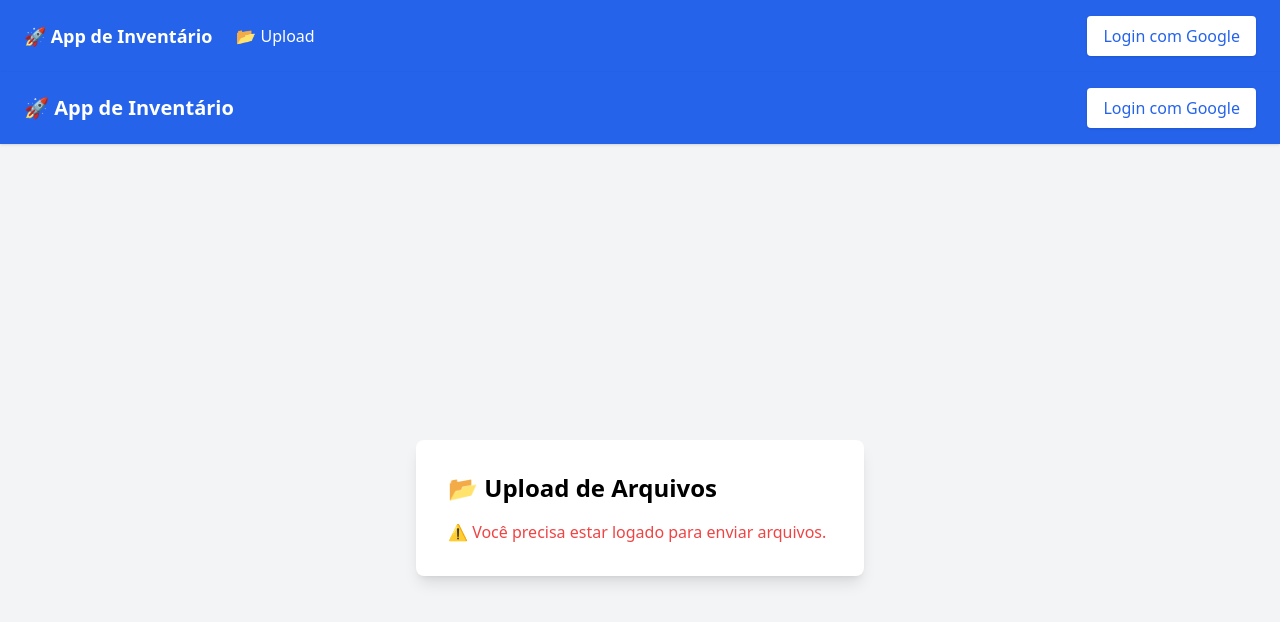
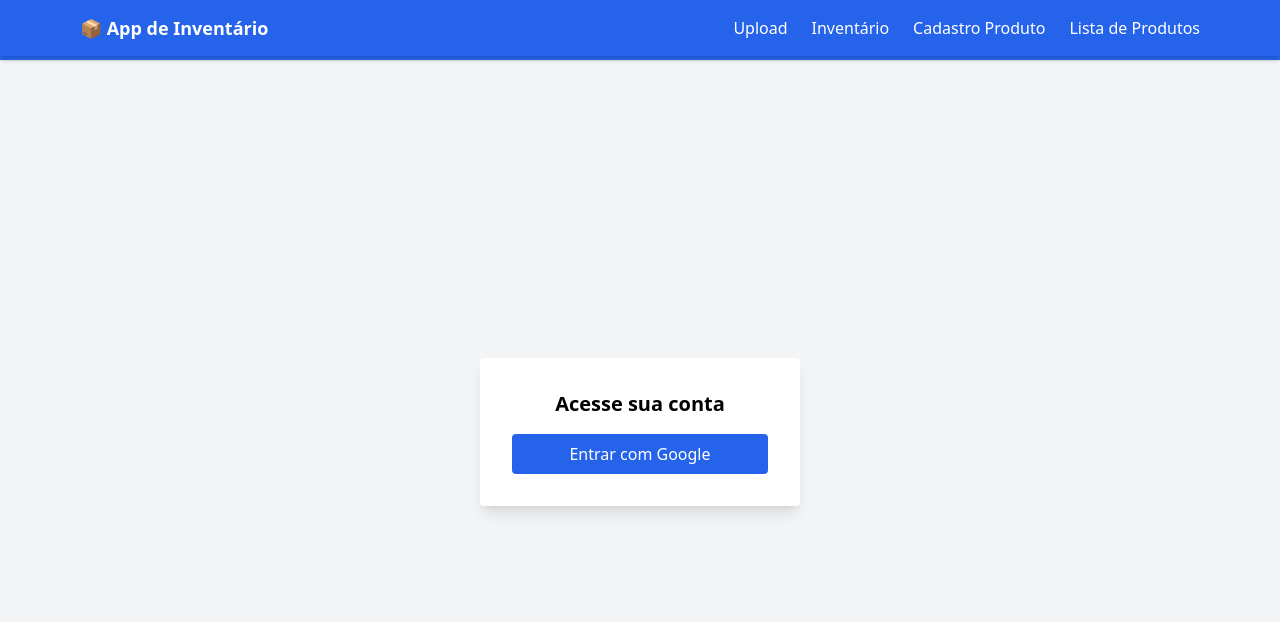
Before and after one commit to iastecsolucao-art/inventario, a Next.js app: page / in a window 1280 px wide. Shown: the top 622 px of the page. Built offline with nearby package versions, Linux system fonts and the light colour scheme; no server answers.

Commit message:
Minha atualização

```diff
--- a/components/Navbar.js
+++ b/components/Navbar.js
@@ -1,48 +1,56 @@
+import { useState } from "react";
 import Link from "next/link";
-import { useSession, signIn, signOut } from "next-auth/react";
+import { signOut } from "next-auth/react";
 
-export default function Navbar() {
-  const { data: session } = useSession();
+export default function Navbar({ session }) {
+  const [menuOpen, setMenuOpen] = useState(false);
 
   return (
-    <nav className="bg-blue-600 text-white px-6 py-4 flex justify-between items-center shadow">
-      {/* Lado Esquerdo */}
-      <div className="flex items-center gap-6">
-        <Link href="/" className="font-bold text-lg">🚀 App de Inventário</Link>
-        <Link href="/upload">📂 Upload</Link>
-        {session && (
-          <>
-            <Link href="/contagem">📦 Inventário</Link>
-            <Link href="/produtos">📝 Cadastro Produto</Link>
-            <Link href="/listar_produtos">📋 Lista de Produtos</Link>
-          </>
-        )}
-        {session?.user?.role === "admin" && (
-          <Link href="/relatorios">📊 Relatórios</Link>
-        )}
-      </div>
+    <nav className="bg-blue-600 text-white fixed top-0 w-full shadow-md z-50">
+      <div className="max-w-6xl mx-auto px-4">
+        <div className="flex justify-between items-center h-14">
+          {/* Logo */}
+          <Link href="/" className="font-bold text-lg flex items-center gap-1">
+            📦 App de Inventário
+          </Link>
 
-      {/* Lado Direito */}
-      <div>
-        {!session ? (
-          <button
-            onClick={() => signIn("google")}
-            className="bg-white text-blue-600 px-4 py-2 rounded shadow hover:bg-gray-200"
-          >
-            Login com Google
-          </button>
-        ) : (
-          <div className="flex items-center gap-4">
-            <span className="text-sm">Olá, {session.user.name}</span>
+          {/* Menu desktop */}
+          <div className="hidden md:flex gap-6">
+            <Link href="/upload">Upload</Link>
+            <Link href="/contagem">Inventário</Link>
+            <Link href="/produtos">Cadastro Produto</Link>
+            <Link href="/listar_produtos">Lista de Produtos</Link>
+          </div>
+
+          {/* Botão sair */}
+          {session && (
             <button
               onClick={() => signOut()}
-              className="bg-red-500 text-white px-4 py-2 rounded shadow hover:bg-red-600"
+              className="bg-red-500 px-3 py-1 rounded hover:bg-red-600"
             >
               Sair
             </button>
-          </div>
-        )}
+          )}
+
+          {/* Botão hamburguer no mobile */}
+          <button
+            className="md:hidden text-2xl"
+            onClick={() => setMenuOpen(!menuOpen)}
+          >
+            ☰
+          </button>
+        </div>
       </div>
+
+      {/* Menu mobile */}
+      {menuOpen && (
+        <div className="md:hidden bg-blue-700 px-4 pb-3 space-y-2">
+          <Link href="/upload" className="block">Upload</Link>
+          <Link href="/contagem" className="block">Inventário</Link>
+          <Link href="/produtos" className="block">Cadastro Produto</Link>
+          <Link href="/listar_produtos" className="block">Lista de Produtos</Link>
+        </div>
+      )}
     </nav>
   );
 }
--- a/pages/index.js
+++ b/pages/index.js
@@ -1,88 +1,23 @@
-import { useState } from "react";
-import { useSession, signIn, signOut } from "next-auth/react";
+import { signIn } from "next-auth/react";
 
 export default function Home() {
-  const { data: session, status } = useSession();
-  const [file, setFile] = useState(null);
-  const [resposta, setResposta] = useState(null);
+  return (
+    <div className="h-screen flex flex-col items-center justify-center bg-gray-100">
+      {/* Header fixo */}
+      <header className="w-full fixed top-0 bg-blue-600 p-4 text-white font-bold text-lg text-center shadow">
+        📦 App de Inventário
+      </header>
 
-  const handleSubmit = async (e) => {
-    e.preventDefault();
-    if (!file) return;
-
-    const formData = new FormData();
-    formData.append("tipo", "produto");
-    formData.append("file", file);
-
-    const res = await fetch("https://n8n.iastec.servicos.ws/webhook/upload", {
-      method: "POST",
-      body: formData,
-    });
-    const data = await res.json();
-    setResposta(data);
-  };
-
-  return (
-    <div className="min-h-screen flex flex-col bg-gray-100">
-      {/* NAVBAR */}
-      <nav className="bg-blue-600 text-white px-6 py-4 flex justify-between items-center shadow">
-        <h1 className="text-xl font-bold">🚀 App de Inventário</h1>
-        <div>
-          {!session && (
-            <button
-              onClick={() => signIn("google")}
-              className="bg-white text-blue-600 px-4 py-2 rounded shadow hover:bg-gray-200"
-            >
-              Login com Google
-            </button>
-          )}
-          {session && (
-            <div className="flex items-center gap-4">
-              <span className="text-sm">Olá, {session.user.name}</span>
-              <button
-                onClick={() => signOut()}
-                className="bg-red-500 text-white px-4 py-2 rounded shadow hover:bg-red-600"
-              >
-                Sair
-              </button>
-            </div>
-          )}
-        </div>
-      </nav>
-
-      {/* CONTEÚDO PRINCIPAL */}
-      <main className="flex-1 flex flex-col items-center justify-center p-6">
-        <div className="bg-white p-8 rounded-lg shadow-lg w-full max-w-md">
-          <h2 className="text-2xl font-bold mb-4">📂 Upload de Arquivos</h2>
-
-          {!session ? (
-            <p className="text-red-500">
-              ⚠️ Você precisa estar logado para enviar arquivos.
-            </p>
-          ) : (
-            <form onSubmit={handleSubmit}>
-              <input
-                type="file"
-                accept=".csv"
-                onChange={(e) => setFile(e.target.files[0])}
-                className="mb-4 w-full border rounded px-3 py-2"
-              />
-              <button
-                type="submit"
-                className="w-full bg-blue-500 text-white py-2 rounded hover:bg-blue-700"
-              >
-                Enviar CSV
-              </button>
-            </form>
-          )}
-
-          {resposta && (
-            <div className="mt-6 bg-gray-900 text-green-400 p-4 rounded text-sm overflow-auto">
-              <pre>{JSON.stringify(resposta, null, 2)}</pre>
-            </div>
-          )}
-        </div>
-      </main>
+      {/* Conteúdo central */}
+      <div className="bg-white shadow-lg rounded p-8 mt-16 w-80 text-center">
+        <h1 className="text-xl font-bold mb-4">Acesse sua conta</h1>
+        <button
+          onClick={() => signIn("google")}
+          className="w-full bg-blue-600 hover:bg-blue-700 text-white py-2 px-4 rounded"
+        >
+          Entrar com Google
+        </button>
+      </div>
     </div>
   );
 }
```
